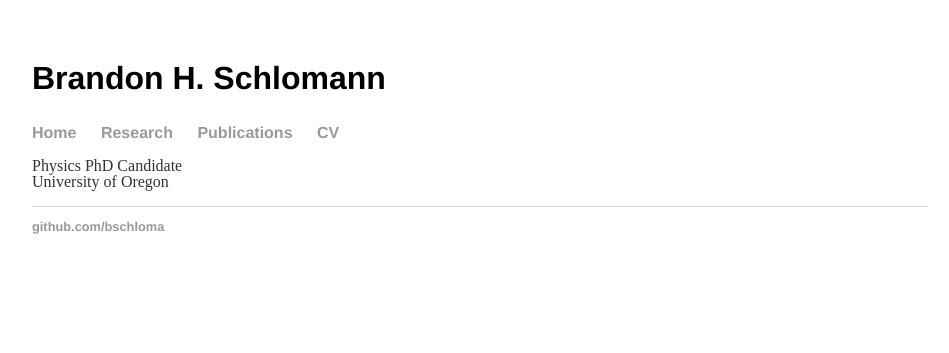
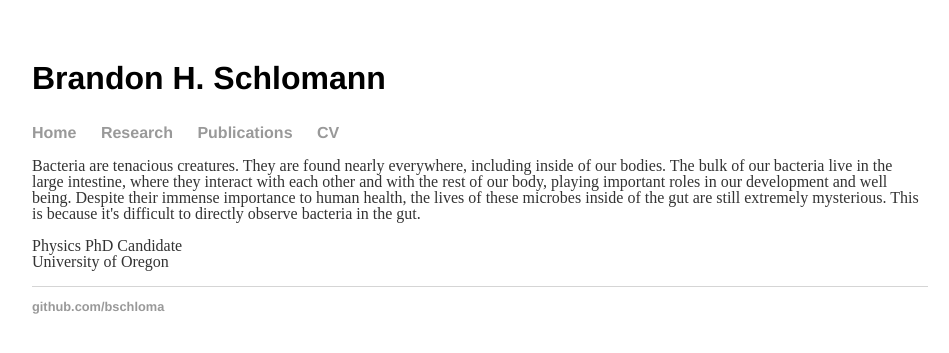
Before and after one commit to bschloma/bschloma.github.io, a Jekyll site: the page built from index.html, in a window 1280 px wide. Shown: the top 353 px of the page, without its empty margins (160-1109 px from the left). Built offline with Jekyll 4.4.1, drawn with Linux system fonts in a browser that asks for light colours.

Commit message:
Update index.html
Testing descriptions

```diff
--- a/index.html
+++ b/index.html
@@ -5,6 +5,11 @@ title: Brandon H. Schlomann
 <div class="blurb">
 	<!--<h1>Brandon H. Schlomann</h1>-->
 	<p>
+		Bacteria are tenacious creatures.  They are found nearly everywhere, including inside of our bodies.
+		The bulk of our bacteria live in the large intestine, where they interact with each other and with the rest of our body, playing important roles in our development and well being.
+		Despite their immense importance to human health, the lives of these microbes inside of the gut are still extremely mysterious.
+		This is because it's difficult to directly observe bacteria in the gut.
+	<p>
 		Physics PhD Candidate<br/>
 	        University of Oregon<br/>
 
```
